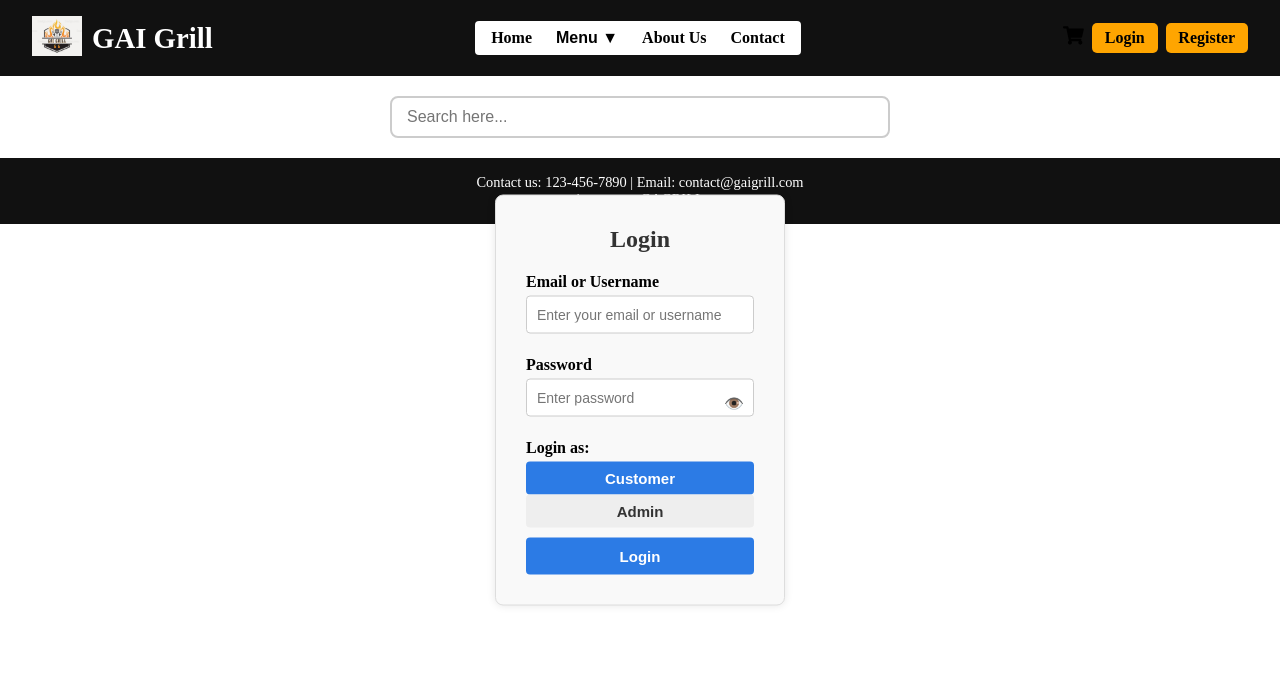
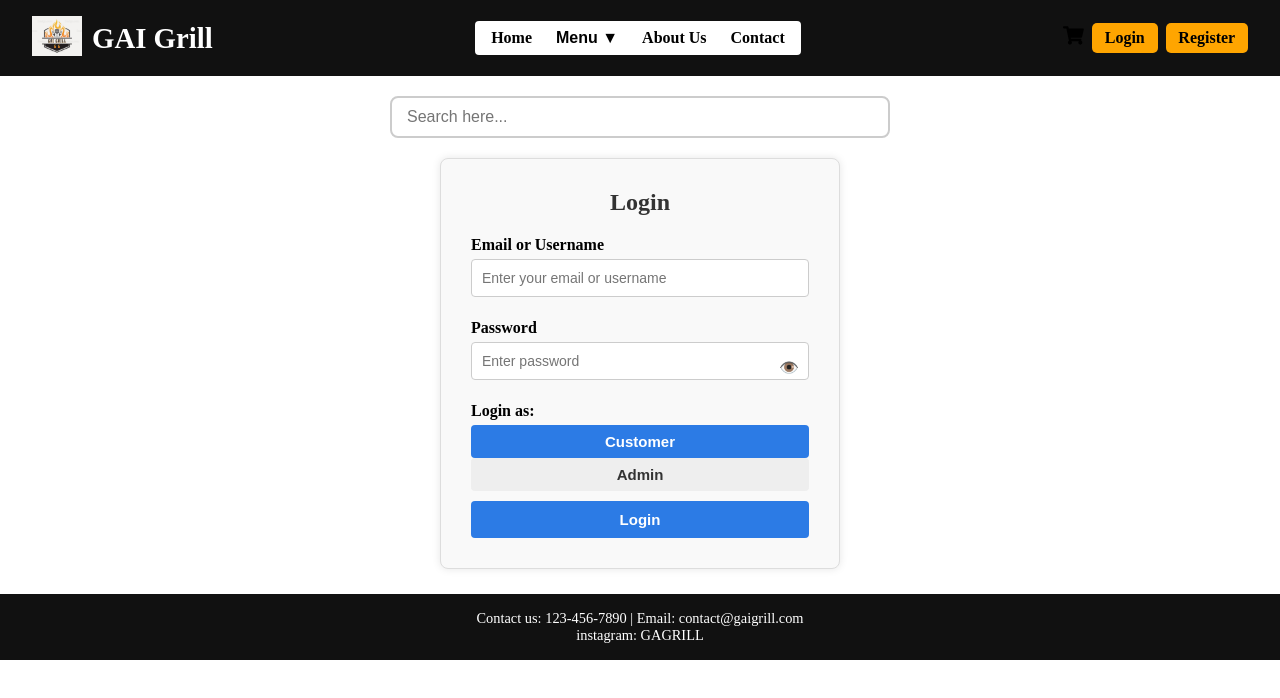
Before and after one commit to dayGreencoding/GaimRestaurantProject, a React (Vite) app: page /login in a window 1280 px wide. Shown: the top 698 px of the page. Built offline with nearby package versions, Linux system fonts and the light colour scheme.

Commit message:
footer fix

```diff
--- a/src/Components/Footer.css
+++ b/src/Components/Footer.css
@@ -5,4 +5,5 @@
   text-align: center;
   padding: 1rem;
   font-size: 0.9rem;
+  margin-top: 25px; /* adds space between form and footer */
 }
--- a/src/Components/Form.css
+++ b/src/Components/Form.css
@@ -2,17 +2,12 @@
 
 .form-container {
   max-width: 400px;
+  margin: 20px auto 0 auto; /* Pushes form down below header */
   padding: 30px;
   border: 1px solid #ddd;
   border-radius: 8px;
   background: #f9f9f9;
   box-shadow: 0 0 8px rgba(0, 0, 0, 0.1);
-
-  /* Center the form on the screen */
-  position: absolute;
-  top: 50%;
-  left: 50%;
-  transform: translate(-50%, -50%);
 }
 
 .form-container h2 {
@@ -27,7 +22,8 @@ form label {
   font-weight: 600;
 }
 
-form input {
+form input,
+form select {
   width: 100%;
   padding: 10px;
   border: 1px solid #ccc;
```
Also changed, not shown: src/App.css (+10 -0 lines).
